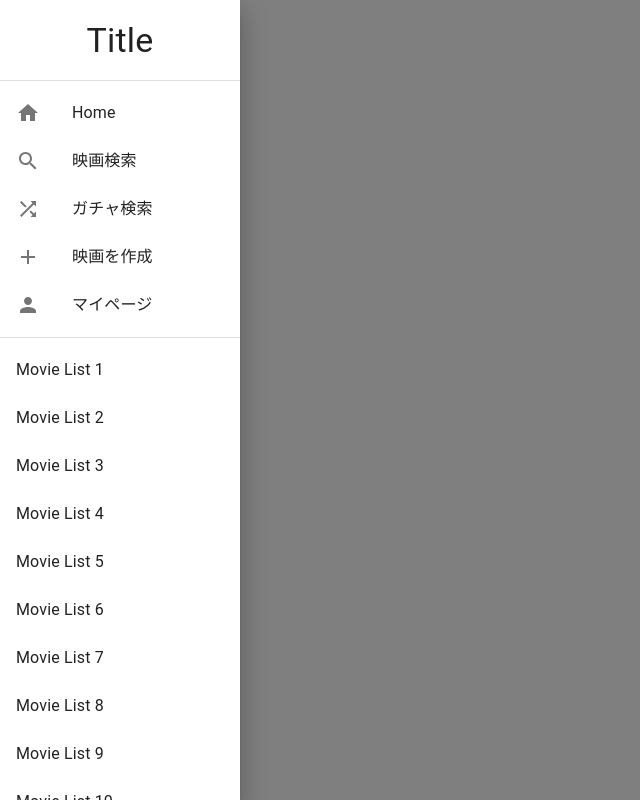
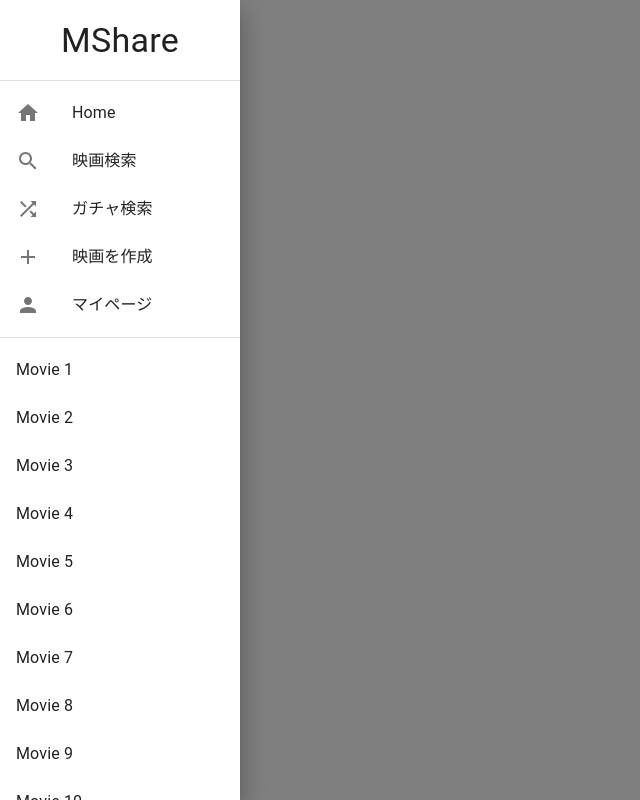
Before and after one commit to yusukey7grizi/mshare_web_app, a Next.js app: page / in a window 1280 px wide. Shown: the whole page, without its empty margins (0-640 px from the left). Built offline with nearby package versions, Linux system fonts and the light colour scheme.

Commit message:
exported list components from index

```diff
--- a/src/components/molecules/drawerMovieList.tsx
+++ b/src/components/molecules/drawerMovieList.tsx
@@ -19,9 +19,9 @@ const DrawerMovieList: FC = () => {
 
   return (
     <List sx={{ height: '70%', overflowY: 'auto' }}>
-      {data.map((item) => (
-        <ListItem button key={item.id} component={Link} href="">
-          <ListItemText primary={`Movie List ${item.id}`} />
+      {data.map(({ text, id }) => (
+        <ListItem button key={id} component={Link} href="">
+          <ListItemText primary={text} />
         </ListItem>
       ))}
     </List>
--- a/src/components/molecules/index.tsx
+++ b/src/components/molecules/index.tsx
@@ -1,7 +1,2 @@
-import React from 'react'
-
-const index = () => {
-  return <div></div>
-}
-
-export default index
+export * from './drawerLinkList'
+export * from './drawerMovieList'
--- a/src/components/organisms/sideBar/index.tsx
+++ b/src/components/organisms/sideBar/index.tsx
@@ -1,6 +1,5 @@
 import { Drawer, Box, Divider, Typography } from '@mui/material'
-import { DrawerLinkList } from '../../molecules/drawerLinkList'
-import { DrawerMovieList } from '../../molecules/drawerMovieList'
+import { DrawerLinkList, DrawerMovieList } from '../../molecules'
 
 const SideBar = () => {
   return (
@@ -8,7 +7,7 @@ const SideBar = () => {
       <Drawer anchor="left" open>
         <Box role="presentation" sx={{ width: '240px', overflowY: 'hidden' }}>
           <Typography sx={{ marginTop: '20px' }} align="center" variant="h4">
-            Title
+            MShare
           </Typography>
           <br />
           <Divider />
```
